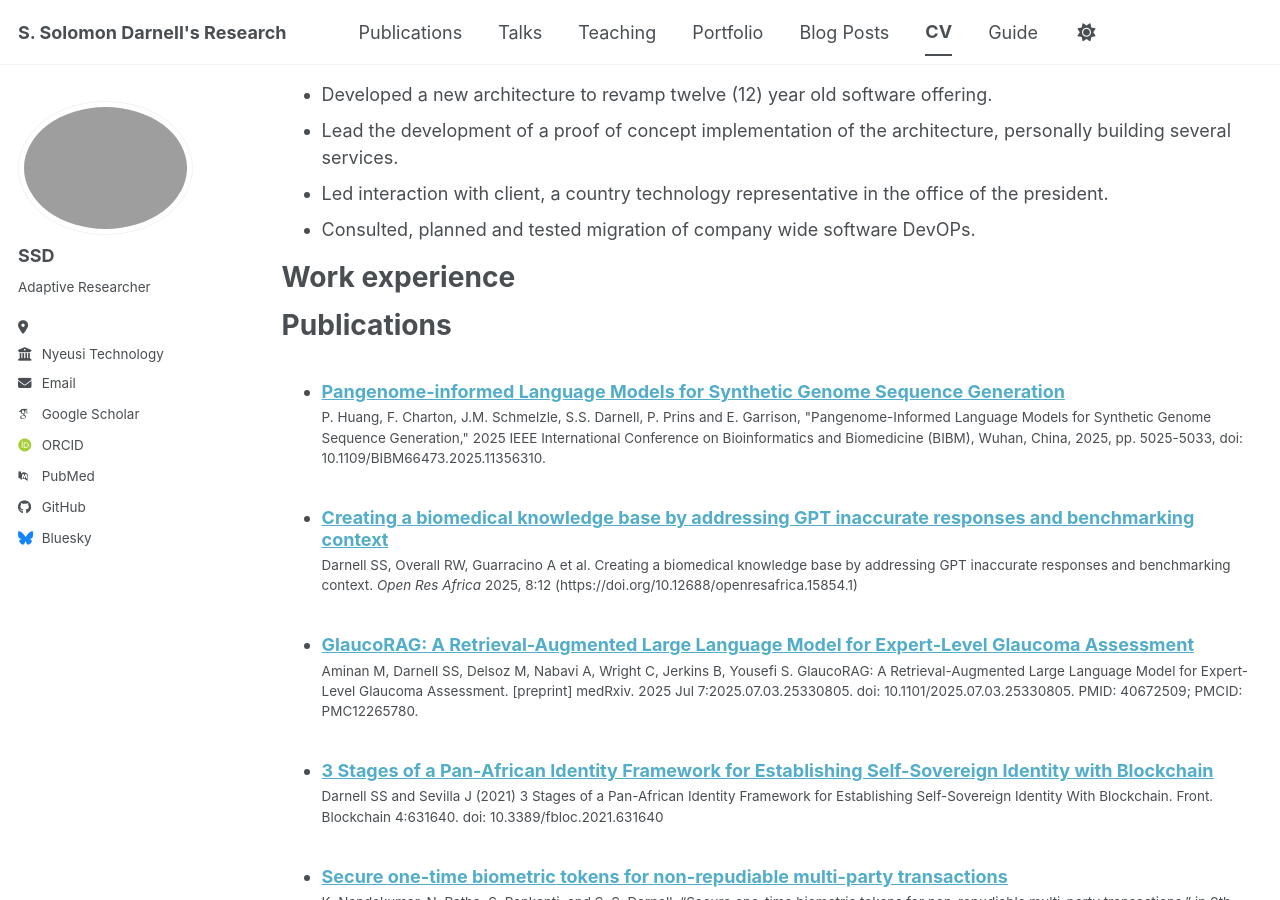
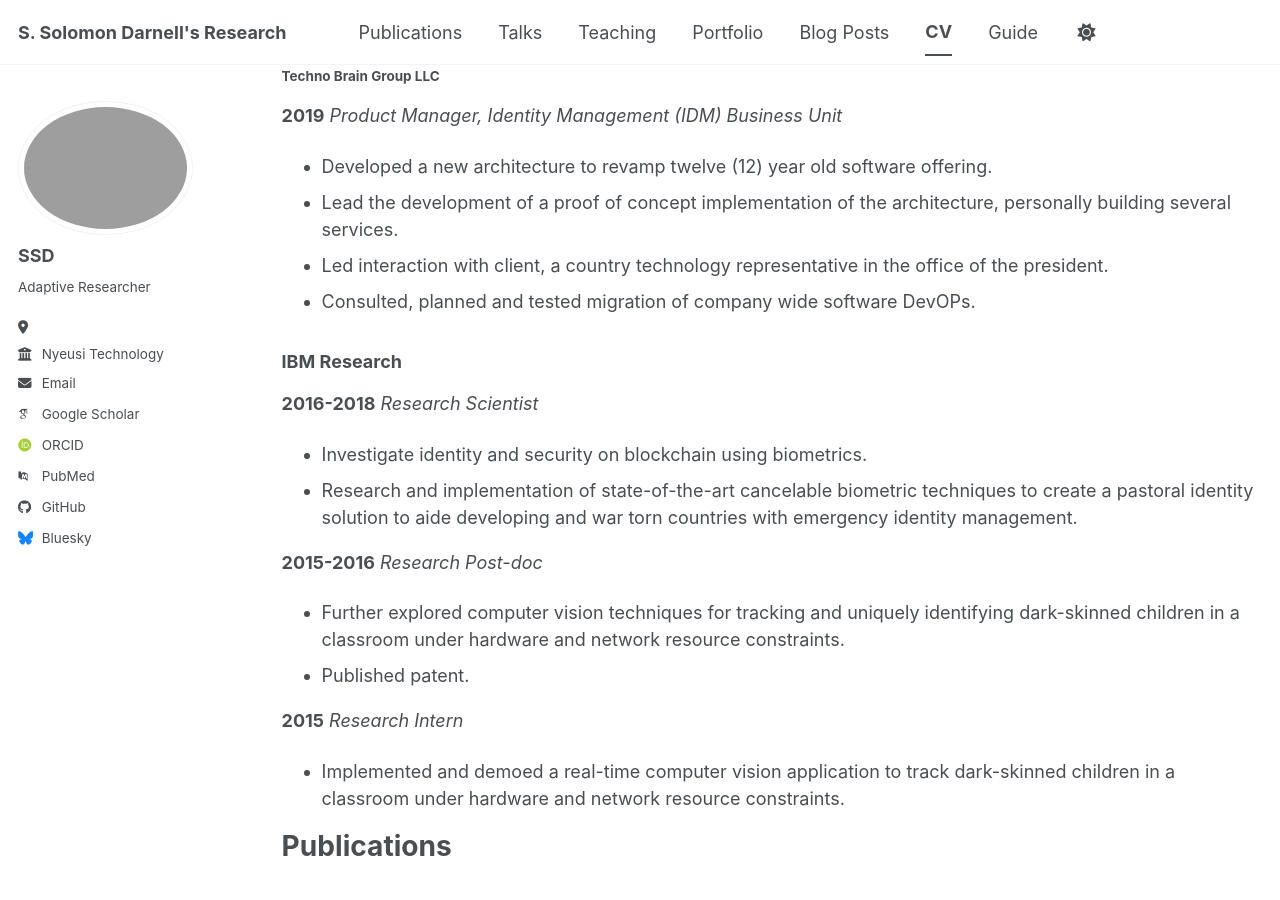
Before and after one commit to ShelbySolomonDarnell/shelbysolomondarnell.github.io, a Jekyll site: the page built from _pages/cv.md, in a window 1280 px wide and 900 px high, scrolled down 1691 px. Built offline with Jekyll 4.4.1, drawn with Linux system fonts in a browser that asks for light colours; some web fonts are replaced; a script bundle is joined from its source files by our own code; library files that are not in the unit come from our copies; some of the changed text lies outside the part shown.

Commit message:
updated work experience

```diff
--- a/_pages/cv.md
+++ b/_pages/cv.md
@@ -36,11 +36,13 @@ Work Experience
 #### Bascom Palmer Eye Institute at University of Miami Health System
 __2025-2026__ *Research Fellow and AI expert*
 * Lead research into use of LLMs and VLMs to support the practice of eye clinicians.
+* Use python research stack for neural network evaluation and benchmarking
 
 #### GeneNetwork at UTHSC
 : __2022-2025__ *Research Fellow and Contractor*
   * Develop optimal way to improve GeneNetwork and UTHSC genetics, genomics and informatics research with affective, human-centered computing and AI.
   * Develop and implement AI/ML/Causal research for GeneNetwork project
+  * AI support for Panorama grant
 
 #### Strathmore University @iLabAfrica Research Center
 : __2020-2022__ *Research and Academic Director*
@@ -66,8 +68,17 @@ __2025-2026__ *Research Fellow and AI expert*
   * Led interaction with client, a country technology representative in the office of the president.
   * Consulted, planned and tested migration of company wide software DevOPs.
 
-Work experience
-======
+### IBM Research
+  __2016-2018__ *Research Scientist*
+  * Investigate identity and security on blockchain using biometrics.
+  * Research and implementation of state-of-the-art cancelable biometric techniques to create a pastoral identity solution to aide developing and war torn countries with emergency identity management.
+
+  __2015-2016__ *Research Post-doc*
+  * Further explored computer vision techniques for tracking and uniquely identifying dark-skinned children in a classroom under hardware and network resource constraints.
+  * Published patent.
+
+  __2015__ *Research Intern*
+  * Implemented and demoed a real-time computer vision application to track dark-skinned children in a classroom under hardware and network resource constraints.
 
 
 Publications
@@ -75,6 +86,15 @@ Publications
   <ul>{% for post in site.publications reversed %}
     {% include archive-single-cv.html %}
   {% endfor %}</ul>
+
+Patents
+======
++ 2018 Oct 18 - [**US20180300830A1**](https://patents.google.com/patent/US20180300830A1/en) - *Configuring classroom physical resources*
++ 2018 Nov 11 - [**US20180315145A1**](https://patents.google.com/patent/US20180315145A1/en) - *Managing school systems on a blockchain*
++ 2019 [**US 2019/0378142 A1**](https://patents.google.com/patent/US20190378142A1/) - *Biometric token for Blockchain*
++ 2020/2021 (Applied/Granted) -- [**US10922588B2**](https://patents.google.com/patent/US10922588B2/en) - *Identification and/or verification by a consensus network using sparse parametric representations of biometric images*
++ 2018/2020 (Applied/Granted) -- [**US10713963B2**](https://patents.google.com/patent/US10713963B2/en) - *IManaging lifelong learner events on a Blockchain*
+
 
 Talks
 ======
```
